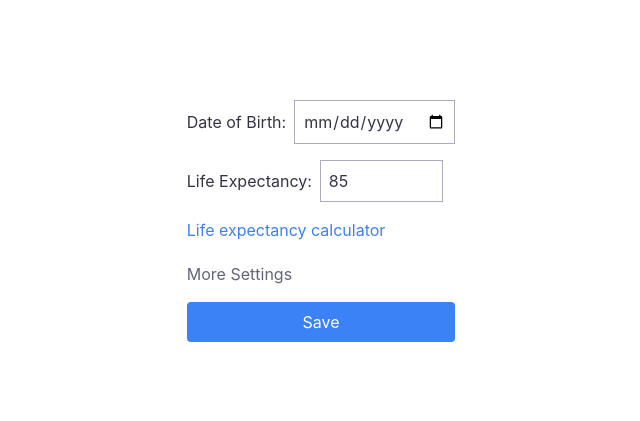
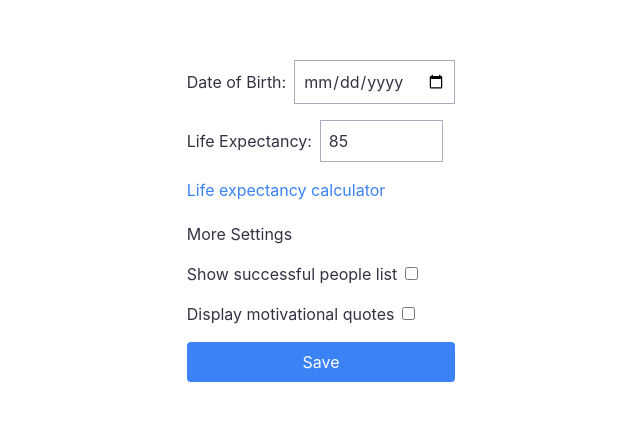
Before and after one commit to moritzWa/age-motivation, a React (Create React App) app: page / in a window 1280 px wide. Shown: the part 179-600 px from the top of the page, without its empty margins (319-959 px from the left). Built offline with nearby package versions, Linux system fonts and the light colour scheme.

Commit message:
change default setting

```diff
--- a/src/Components/Settings.tsx
+++ b/src/Components/Settings.tsx
@@ -20,7 +20,7 @@ const Settings: FC<SettingsProps> = ({ onSave, currentSettings }) => {
   const [lifeExpectancy, setLifeExpectancy] = useState(
     currentSettings?.lifeExpectancy || 85
   );
-  const [showMoreSettings, setShowMoreSettings] = useState(false);
+  const [showMoreSettings, setShowMoreSettings] = useState(true);
   const [showSuccessfulPeople, setShowSuccessfulPeople] = useState(
     currentSettings?.showSuccessfulPeople || false
   );
```
